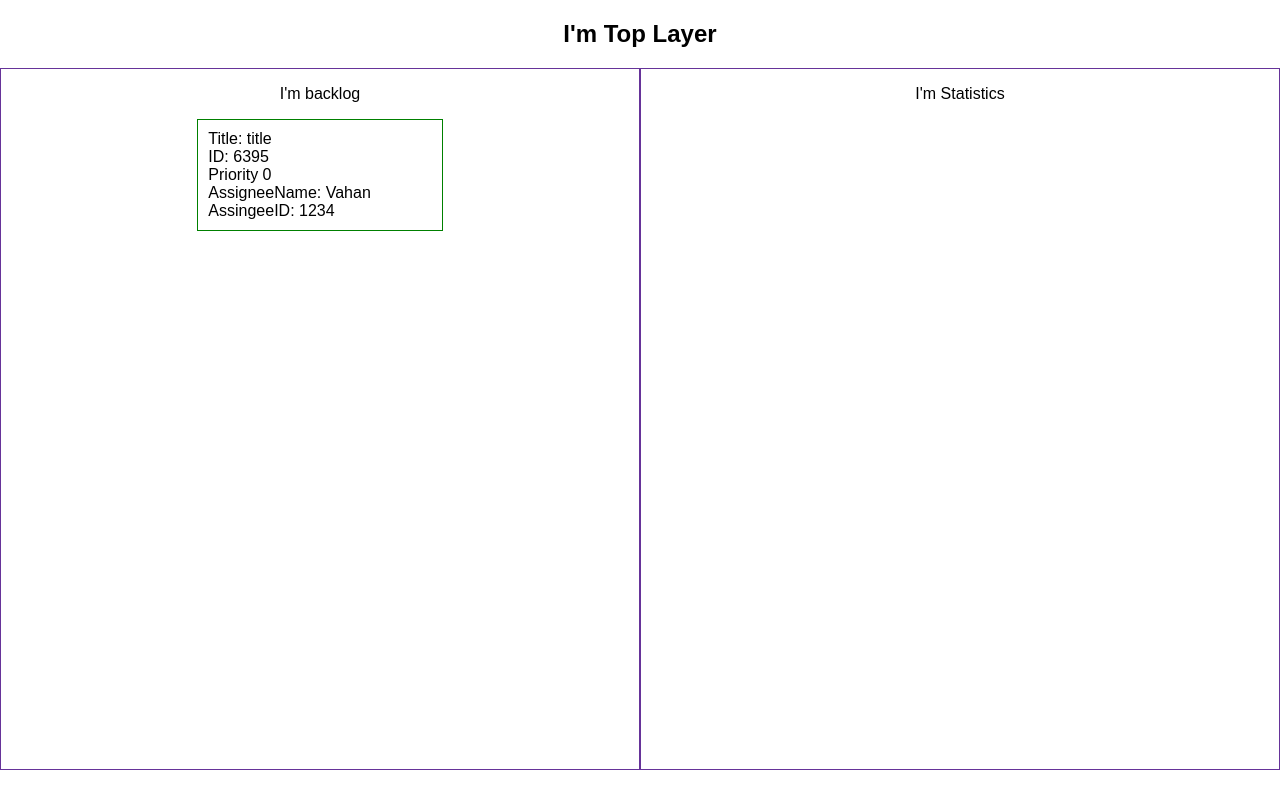
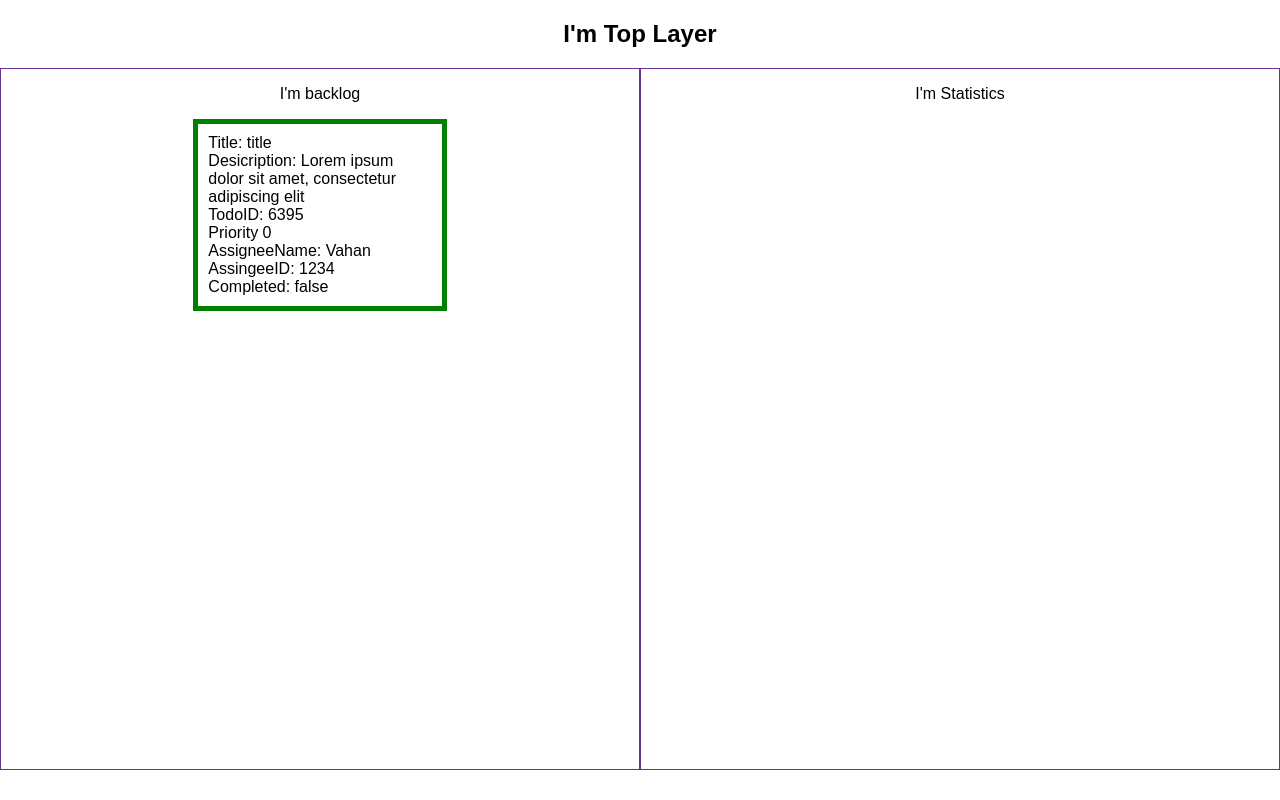
Before and after one commit to arturarushanyan/betsReactTask, a React (Create React App) app: page / in a window 1280 px wide. Built offline with nearby package versions, Linux system fonts and the light colour scheme.

Commit message:
sorting added an fixed som shit

```diff
--- a/src/App.css
+++ b/src/App.css
@@ -16,9 +16,19 @@
 
 ul{
   list-style: none;
-  border: 1px solid green;
+  border: 5px solid green;
   width: 35%;
   margin: 10px auto;
   padding: 10px;
   text-align: left;
 }
+ul.high{
+  border-color: red;
+}
+ul.medium{
+  border-color: yellow;
+}
+
+ul>li.completed{
+  background: greenyellow;
+}
--- a/src/App.js
+++ b/src/App.js
@@ -1,7 +1,7 @@
 import React, { Component } from 'react';
 import Backlog from "./Components/Backlog";
 import Statistics from "./Components/Statistics";
-import generateNewTodo from "./generateNewTodo";
+import generateNewTodo from "./helpers/generateNewTodo";
 import './App.css';
 
 class App extends Component {
@@ -10,18 +10,29 @@ class App extends Component {
         this.state = {
             todos : []
         };
+        this.count = 0;
     }
 
     componentDidMount(){
-        console.log("did mount working");
         this.intervalID = setInterval(()=>{
-            this.setState({
-                todos: [...this.state.todos, generateNewTodo()]
-                }
-            );
-            console.log(this.state);
+            this.count++;
+            if(this.count % 5 !== 0){
+                this.setState({
+                    todos: [...this.state.todos, generateNewTodo()]
+                    }
+                );
+            } else {
+                this.setState({
+                    todos: [...this.state.todos, ...this.state.todos[Math.floor(Math.random()*this.state.todos.length)].completed = true]
+                    });
+            }
+            console.log('state now',this.state);
         },3000);
 
+    }
+
+    componentWillUnmount(){
+        clearInterval(this.intervalID);
     }
   render() {
     return (
--- a/src/Components/Backlog.js
+++ b/src/Components/Backlog.js
@@ -1,6 +1,5 @@
 import React,{Component} from 'react';
 import Todo from "./Todo";
-import TodoListItem from "./TodoListItem";
 
 export default class Backlog extends Component{
     constructor(props){
@@ -8,12 +7,10 @@ export default class Backlog extends Component{
     }
     render(){
         let todos = this.props.todos;
-        console.log('from backlog',todos);
         return (
             <div className="backlog">
                 <p>I'm backlog</p>
                 <Todo todos={todos}/>
-
             </div>
         )
     }
--- a/src/Components/Todo.js
+++ b/src/Components/Todo.js
@@ -5,23 +5,25 @@ export default class Todo extends Component{
         super(props);
     }
     render(){
-        let todos = this.props.todos;
-        let id = todos.map((todo)=>{
-            return todo.id;
+        let filteredTodos = this.props.todos.filter((todo) => {
+            return todo.completed === false;
+        }).sort((prev,next)=>{
+            return next.priority - prev.priority;
         });
-        console.log('from todo',todos);
-        console.log('from todo',id);
+
         return (
             <div>
                 {
-                    todos.map((todo)=>{
+                    filteredTodos.map((todo) => {
                         return (
-                            <ul className="todo" >
-                                <li>{`Title: ${todo.title}`}</li>
-                                <li>{`ID: ${todo.id}`}</li>
-                                <li>{`Priority ${todo.priority}`}</li>
-                                <li>{`AssigneeName: ${todo.assigneeName}`}</li>
-                                <li>{`AssingeeID: ${todo.assigneeID}`}</li>
+                            <ul className={todo.priority === 2 ? 'high':  todo.priority === 1 ? 'medium' : ''} >
+                                <TodoListItem listValue={`Title: ${todo.title}`}/>
+                                <TodoListItem listValue={`Desicription: ${todo.desicription}`}/>
+                                <TodoListItem listValue={`TodoID: ${todo.id}`}/>
+                                <TodoListItem listValue={`Priority ${todo.priority}`}/>
+                                <TodoListItem listValue={`AssigneeName: ${todo.assigneeName}`}/>
+                                <TodoListItem listValue={`AssingeeID: ${todo.assigneeID}`}/>
+                                <TodoListItem listValue={`Completed: ${todo.completed}`}/>
                             </ul>
                         )
                     })
--- a/src/Components/TodoListItem.js
+++ b/src/Components/TodoListItem.js
@@ -5,10 +5,8 @@ export default class TodoListItem extends Component{
         super(props);
     }
     render(){
-        let todos = this.props.todos;
-        console.log('from todolistitem',todos);
         return (
-            <li className="todo-list-item">{this.props}</li>
+            <li>{this.props.listValue}</li>
         )
     }
 }
--- a/src/generateNewTodo.js
+++ /dev/null
@@ -1,13 +0,0 @@
-import Developers from "./data";
-
-export default function generateNewTodo() {
-    return {
-            id: Math.floor(1000 + Math.random() * 9000),
-            priority: Math.floor( Math.random() * 3 ),
-            title: 'title',
-            desicription: "Lorem ipsum dolor sit amet, consectetur adipiscing elit",
-            assigneeName: Developers[Math.floor(Math.random() * Developers.length)].name,
-            assigneeID: Developers[Math.floor(Math.random() * Developers.length)].id,
-            completed: false
-        }
-}
--- /dev/null
+++ b/src/helpers/generateNewTodo.js
@@ -0,0 +1,13 @@
+import Developers from "../data";
+
+export default function generateNewTodo() {
+    return {
+        id: Math.floor(1000 + Math.random() * 9000),
+        priority: Math.floor( Math.random() * 3 ),
+        title: 'title',
+        desicription: "Lorem ipsum dolor sit amet, consectetur adipiscing elit",
+        assigneeName: Developers[Math.floor(Math.random() * Developers.length)].name,
+        assigneeID: Developers[Math.floor(Math.random() * Developers.length)].id,
+        completed: false
+    }
+}
```
Also changed, not shown: src/grdon.js (+7 -0 lines).
